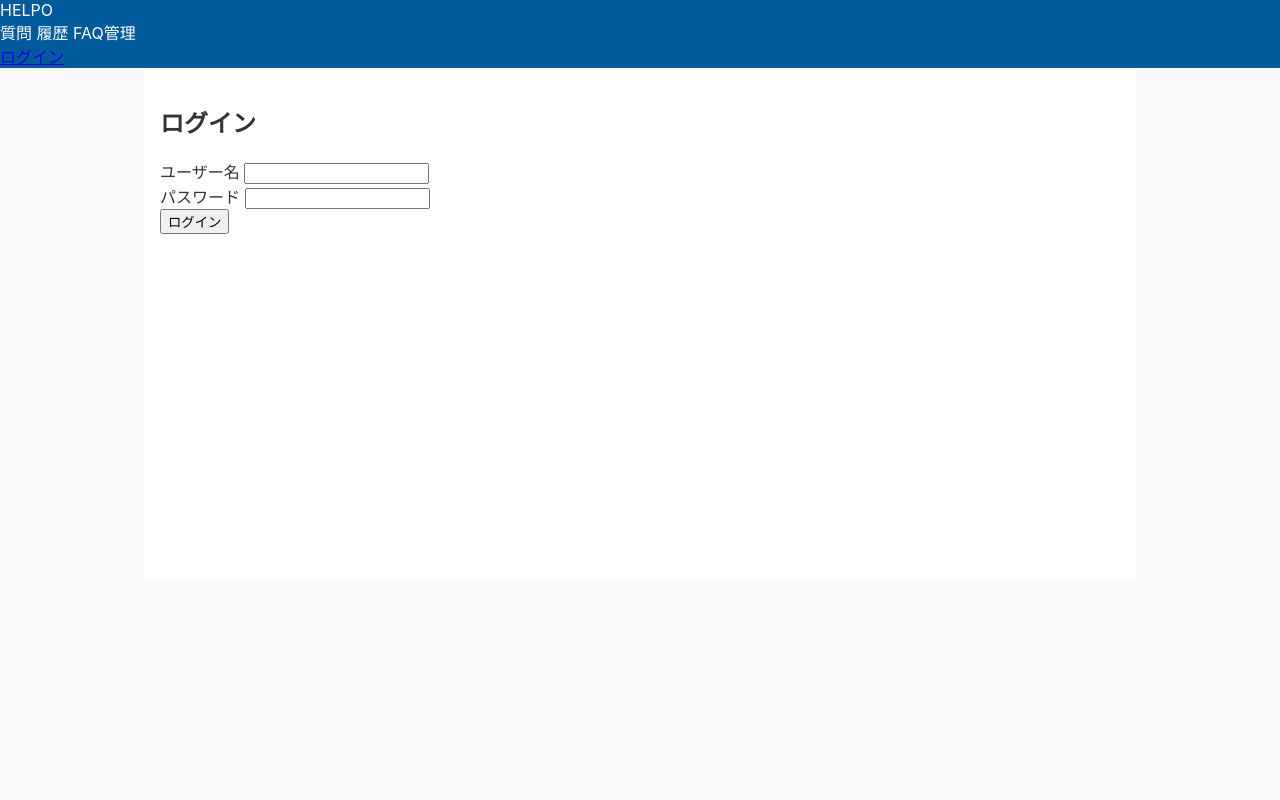
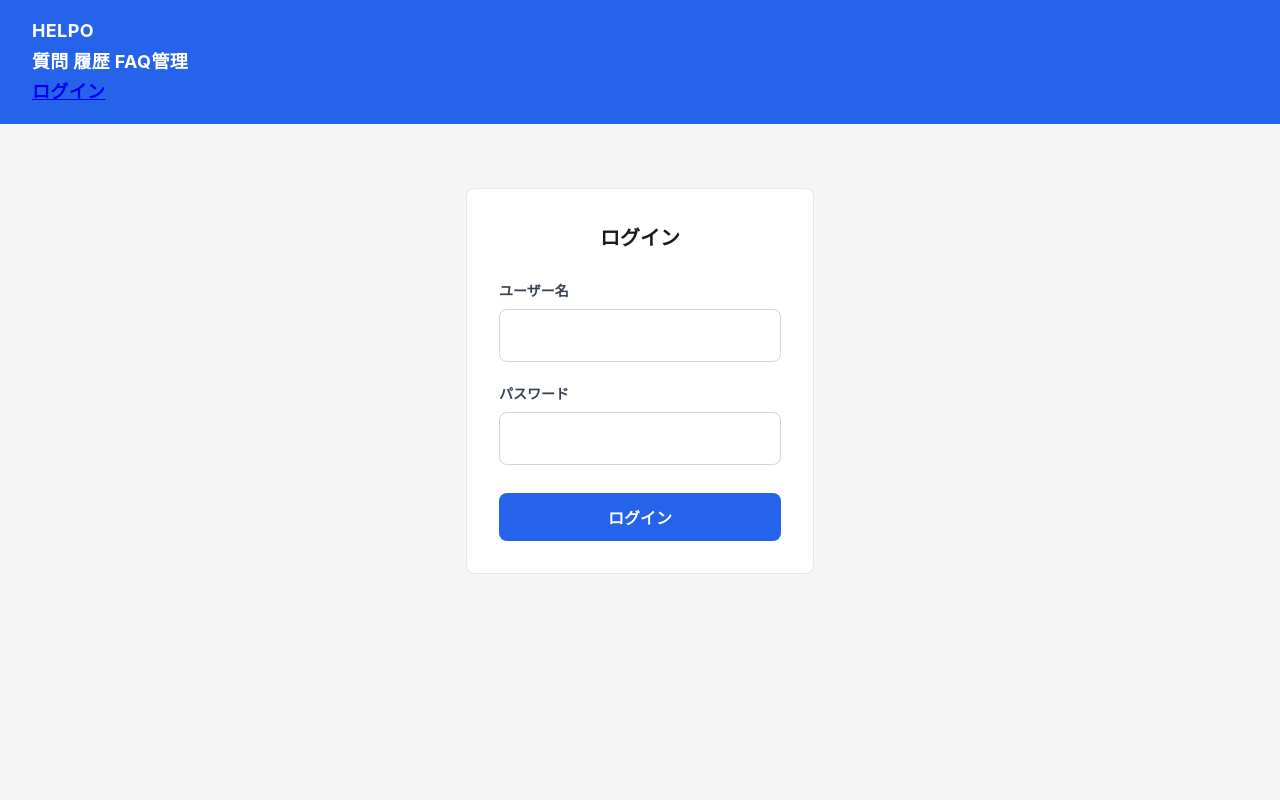
Before and after one commit to iwamuratakashi/cc-sdd-workshop-team7-helpo, a FastAPI app: page /login in a window 1280 px wide. Run offline with FastAPI, Linux system fonts and the light colour scheme.

Commit message:
ログイン画面のデザイン変更

```diff
--- a/app/static/css/main.css
+++ b/app/static/css/main.css
@@ -1,20 +1,35 @@
-body {
-  font-family: -apple-system, BlinkMacSystemFont, "Segoe UI", Roboto, "Helvetica Neue", Arial, sans-serif;
+/* ===== Reset & Base ===== */
+*, *::before, *::after {
+  box-sizing: border-box;
   margin: 0;
   padding: 0;
-  color: #333;
-  background: #f8f9fa;
 }
 
+body {
+  font-family: "Hiragino Kaku Gothic ProN", "Hiragino Sans", "Meiryo", "Noto Sans JP", -apple-system, BlinkMacSystemFont, "Segoe UI", Roboto, sans-serif;
+  font-size: 16px;
+  line-height: 1.7;
+  color: #1a1a1a;
+  background: #f5f5f5;
+  min-height: 100vh;
+  display: flex;
+  flex-direction: column;
+}
+
+/* ===== Layout ===== */
 .container {
   max-width: 960px;
   margin: 0 auto;
   padding: 1rem;
 }
 
-header {
-  background: #005a9c;
+header, .header {
+  background: #2563eb;
   color: #fff;
+  padding: 16px 32px;
+  font-size: 18px;
+  font-weight: 700;
+  letter-spacing: 0.02em;
 }
 
 header h1 {
@@ -29,12 +44,109 @@ header nav a {
 }
 
 main {
-  background: #fff;
-  min-height: 60vh;
-  padding: 2rem 1rem;
+  flex: 1;
 }
 
 footer {
   color: #666;
   font-size: 0.875rem;
 }
+
+/* ===== Login Page ===== */
+.login-container {
+  max-width: 420px;
+  width: 100%;
+  margin: 0 auto;
+  padding: 48px 24px;
+}
+
+.login-card {
+  background: #fff;
+  border-radius: 8px;
+  padding: 32px;
+  border: 1px solid #e5e7eb;
+}
+
+.login-title {
+  font-size: 20px;
+  font-weight: 700;
+  color: #1a1a1a;
+  margin-bottom: 24px;
+  text-align: center;
+}
+
+/* ===== Error Message ===== */
+.error-area {
+  margin-bottom: 20px;
+}
+
+.error-msg {
+  background: #fef2f2;
+  border: 1px solid #fca5a5;
+  border-radius: 8px;
+  padding: 10px 16px;
+  color: #991b1b;
+  font-size: 14px;
+  line-height: 1.7;
+}
+
+/* ===== Form ===== */
+.form-group {
+  margin-bottom: 20px;
+}
+
+.form-label {
+  display: block;
+  font-size: 14px;
+  font-weight: 600;
+  color: #374151;
+  margin-bottom: 6px;
+}
+
+.form-input {
+  width: 100%;
+  padding: 12px 16px;
+  font-family: inherit;
+  font-size: 16px;
+  line-height: 1.7;
+  border: 1px solid #d1d5db;
+  border-radius: 8px;
+  color: #1a1a1a;
+  background: #fff;
+  transition: border-color 0.15s;
+}
+
+.form-input:focus {
+  outline: none;
+  border-color: #2563eb;
+  box-shadow: 0 0 0 3px rgba(37, 99, 235, 0.1);
+}
+
+.form-input:disabled {
+  background: #f9fafb;
+  color: #9ca3af;
+}
+
+.submit-btn {
+  width: 100%;
+  padding: 12px 28px;
+  font-family: inherit;
+  font-size: 16px;
+  font-weight: 700;
+  color: #fff;
+  background: #2563eb;
+  border: none;
+  border-radius: 8px;
+  cursor: pointer;
+  transition: background 0.15s;
+  margin-top: 8px;
+}
+
+.submit-btn:hover:not(:disabled) {
+  background: #1d4ed8;
+}
+
+.submit-btn:disabled {
+  background: #93c5fd;
+  cursor: not-allowed;
+}
--- a/app/templates/auth/login.html
+++ b/app/templates/auth/login.html
@@ -7,13 +7,17 @@
   <div class="login-card">
     <h2 class="login-title">ログイン</h2>
 
-    {% if error == "invalid_credentials" %}
-    <div class="alert alert-error">
-      ユーザー名またはパスワードが正しくありません。
-    </div>
-    {% elif error == "too_many_attempts" %}
-    <div class="alert alert-error">
-      ログイン試行回数が上限を超えたため、しばらくの間ログインできません。時間をおいて再度お試しください。
+    {% if error %}
+    <div class="error-area">
+      <div class="error-msg">
+        {% if error == "invalid_credentials" %}
+        ユーザー名またはパスワードが正しくありません。
+        {% elif error == "too_many_attempts" %}
+        ログイン試行回数が上限を超えたため、しばらくの間ログインできません。時間をおいて再度お試しください。
+        {% else %}
+        システムエラーが発生しました。しばらくしてから再度お試しください。
+        {% endif %}
+      </div>
     </div>
     {% endif %}
 
```
